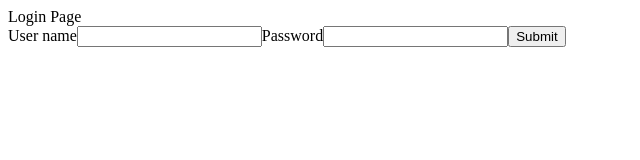
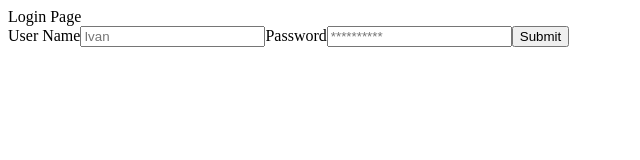
Before and after one commit to 1romang1/frontend-project-12, a React app in the folder frontend/: page /login in a window 1280 px wide. Shown: the top 160 px of the page, without its empty margins (0-640 px from the left). Built offline with nearby package versions, Linux system fonts and the light colour scheme; the HTML template or start-up script is replaced by a standard one.

Commit message:
added validation in avtorisation form fix 31#

```diff
--- a/frontend/package.json
+++ b/frontend/package.json
@@ -14,7 +14,7 @@
     "react": "^19.2.0",
     "react-dom": "^19.2.0",
     "react-router-dom": "^7.13.0",
-    "yap": "^0.0.2"
+    "yup": "^1.7.1"
   },
   "devDependencies": {
     "@eslint/js": "^9.39.1",
--- a/frontend/src/Components/LoginForm.jsx
+++ b/frontend/src/Components/LoginForm.jsx
@@ -1,35 +1,58 @@
-import { useFormik } from "formik";
+import { Formik, Form, useField } from "formik";
+import * as Yup from "yup";
+
+const MyTextInput = ({ label, ...props }) => {
+  const [field, meta] = useField(props);
+  return (
+    <>
+      <label htmlFor={props.id || props.name}>{label}</label>
+      <input className="text-input" {...field} {...props} />
+      {meta.touched && meta.error ? (
+        <div className="error">{meta.error}</div>
+      ) : null}
+    </>
+  );
+};
 
 const LoginForm = () => {
-  const formik = useFormik({
-    initialValues: {
+  return (
+    <>
+      <Formik
+        initialValues={{
           userName: "",
           password: "",
-    },
-    onSubmit: (values) => {
+        }}
+        validationSchema={Yup.object({
+          userName: Yup.string()
+            .max(15, "Must be 15 characters or less")
+            .required("Required"),
+          password: Yup.string()
+            .required("Required")
+            .min(8, "Minimum of 8 characters"),
+        })}
+        onSubmit={(values) => {
           console.log(JSON.stringify(values, null, 2));
-    },
-  });
-  return (
-    <form onSubmit={formik.handleSubmit}>
-      <label htmlFor="userName">User name</label>
-      <input
-        id="userName"
+        }}
+      >
+        <Form>
+          <MyTextInput
+            label="User Name"
             name="userName"
-        type="userName"
-        onChange={formik.handleChange}
-        value={formik.values.userName}
+            type="text"
+            placeholder="Ivan"
           />
-      <label htmlFor="password">Password</label>
-      <input
-        id="password"
+
+          <MyTextInput
+            label="Password"
             name="password"
-        type="password"
-        onChange={formik.handleChange}
-        value={formik.values.password}
+            type="text"
+            placeholder="**********"
           />
+
           <button type="submit">Submit</button>
-    </form>
+        </Form>
+      </Formik>
+    </>
   );
 };
 
```
Also changed, not shown: 1 other file (tests, documents, lock files or other folders). Lines whose indentation alone changed are shown as unchanged.
